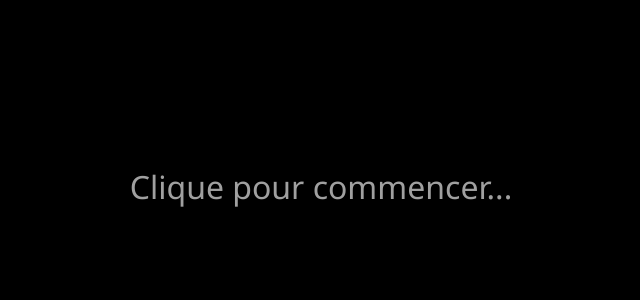
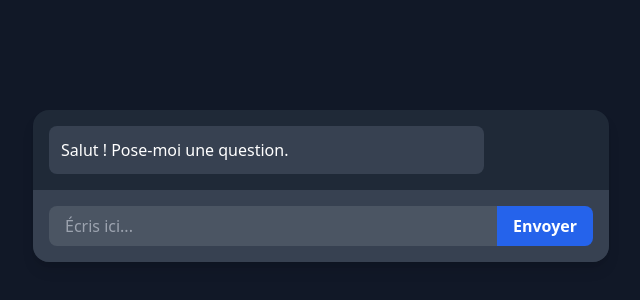
Before and after one commit to Soso-LeDev/Soso-LeDev.github.io, a plain HTML site: page index.html in a window 1280 px wide. Shown: the part 214-514 px from the top of the page, without its empty margins (319-959 px from the left). Drawn offline with nearby package versions, Linux system fonts and the light colour scheme.

Commit message:
Update index.html

```diff
--- a/index.html
+++ b/index.html
@@ -1,60 +1,76 @@
 <!DOCTYPE html>
 <html lang="fr">
 <head>
-  <meta charset="UTF-8" />
-  <meta name="viewport" content="width=device-width, initial-scale=1.0"/>
-  <title>Le Nouveau Monde</title>
-  <style>
-    body {
-      margin: 0;
-      background-color: #000;
-      color: #fff;
-      font-family: 'Segoe UI', sans-serif;
-      display: flex;
-      flex-direction: column;
-      align-items: center;
-      justify-content: center;
-      height: 100vh;
-      overflow: hidden;
+  <meta charset="UTF-8">
+  <title>Chat avec GROQ</title>
+  <script src="https://cdn.tailwindcss.com"></script>
+</head>
+<body class="bg-gray-900 text-white flex flex-col items-center justify-center min-h-screen p-4">
+
+  <div class="w-full max-w-xl bg-gray-800 rounded-2xl shadow-lg flex flex-col overflow-hidden">
+    <div id="chat" class="flex-1 p-4 space-y-4 h-[500px] overflow-y-auto">
+      <div class="bg-gray-700 p-3 rounded-lg self-start max-w-[80%]">Salut ! Pose-moi une question.</div>
+    </div>
+
+    <div class="flex p-4 bg-gray-700">
+      <input id="messageInput" type="text" placeholder="Écris ici..."
+        class="flex-1 px-4 py-2 rounded-l-lg bg-gray-600 text-white focus:outline-none" />
+      <button onclick="sendMessage()"
+        class="bg-blue-600 hover:bg-blue-700 px-4 py-2 rounded-r-lg text-white font-semibold">
+        Envoyer
+      </button>
+    </div>
+  </div>
+
+  <script>
+    const chatDiv = document.getElementById('chat');
+    const input = document.getElementById('messageInput');
+    const apiKey = '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';
+
+    function appendMessage(content, role) {
+      const msg = document.createElement('div');
+      msg.className = `p-3 rounded-lg max-w-[80%] whitespace-pre-wrap ${role === 'user' ? 'bg-blue-600 self-end' : 'bg-gray-700 self-start'}`;
+      msg.textContent = content;
+      chatDiv.appendChild(msg);
+      chatDiv.scrollTop = chatDiv.scrollHeight;
     }
 
-    #intro-overlay {
-      position: fixed;
-      inset: 0;
-      background-color: black;
-      color: white;
-      display: flex;
-      align-items: center;
-      justify-content: center;
-      font-size: 2em;
-      z-index: 999;
-      cursor: pointer;
-      transition: opacity 1s ease;
-      animation: pulse 1.5s infinite;
+    async function sendMessage() {
+      const userInput = input.value.trim();
+      if (!userInput) return;
+
+      appendMessage(userInput, 'user');
+      input.value = '';
+
+      try {
+        const res = await fetch('https://api.groq.com/openai/v1/chat/completions', {
+          method: 'POST',
+          headers: {
+            'Content-Type': 'application/json',
+            'Authorization': 'Bearer ' + apiKey
+          },
+          body: JSON.stringify({
+            model: "llama3-8b-8192",
+            messages: [
+              { role: "system", content: "Tu es un assistant utile et amical." },
+              { role: "user", content: userInput }
+            ],
+            temperature: 0.7
+          })
+        });
+
+        const data = await res.json();
+        const reply = data.choices?.[0]?.message?.content || "[Réponse vide]";
+        appendMessage(reply, 'assistant');
+
+      } catch (err) {
+        appendMessage("Erreur de réponse : " + err.message, 'assistant');
+      }
     }
 
-    @keyframes pulse {
-      0% { opacity: 1; }
-      50% { opacity: 0.6; }
-      100% { opacity: 1; }
-    }
-
-    #intro-text {
-      font-size: 1.5em;
-      text-align: center;
-      padding: 20px;
-      max-width: 800px;
-      line-height: 1.6;
-      z-index: 1;
-    }
-  </style>
-</head>
-<body>
-
-  <div id="intro-overlay">Clique pour commencer...</div>
-  <div id="intro-text"></div>
-
-  <!-- Chemin corrigé vers le fichier intro.js -->
-  <script src="scripts/intro.js"></script>
+    input.addEventListener("keypress", function(e) {
+      if (e.key === "Enter") sendMessage();
+    });
+  </script>
 </body>
 </html>
```
